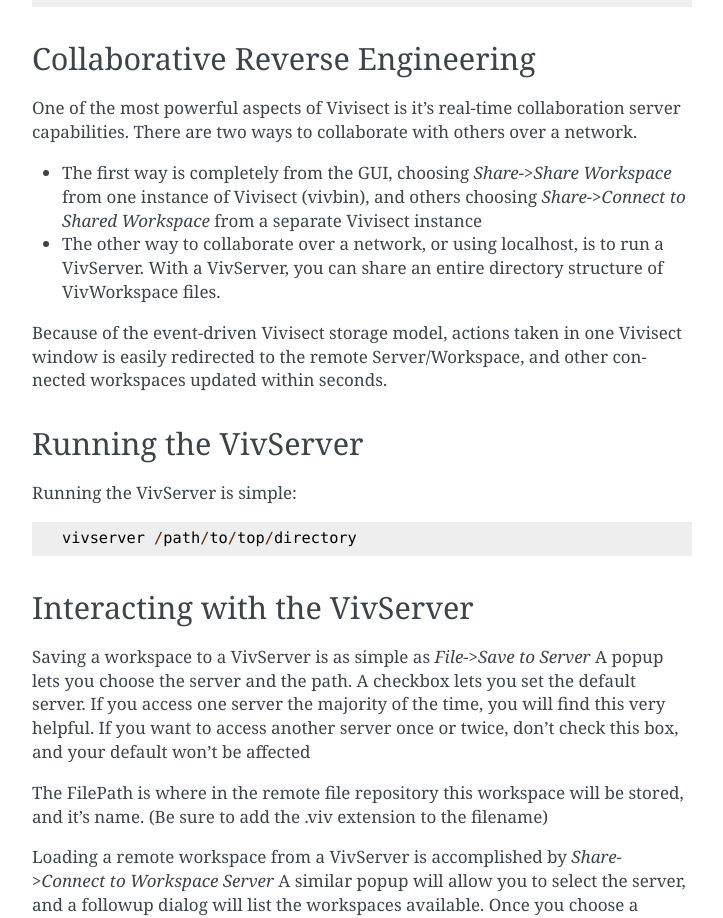
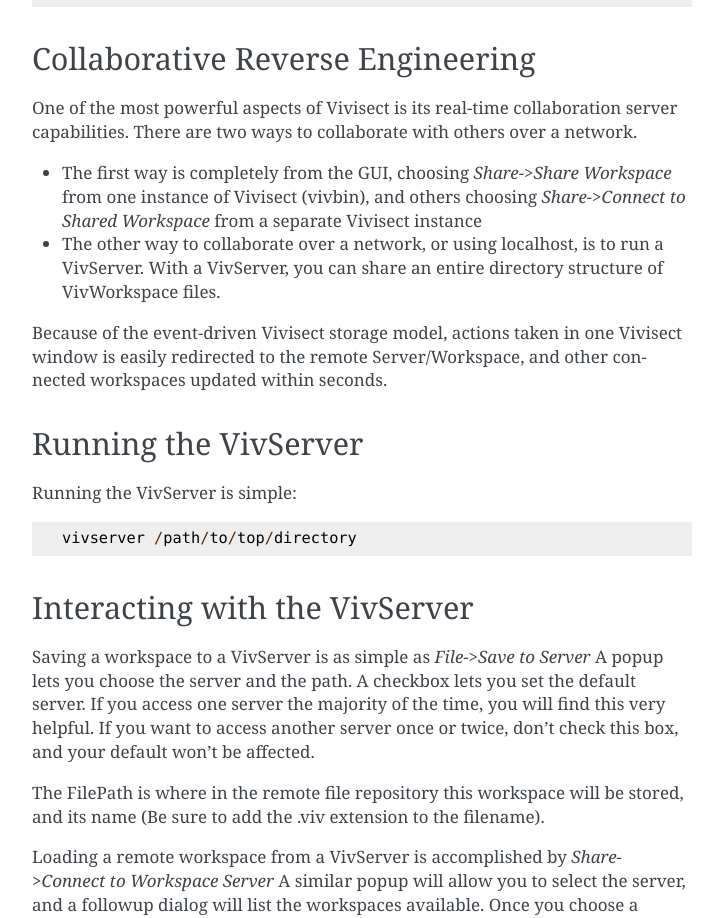
Before and after one commit to vivisect/vivisect, a Sphinx documentation site: the page built from docs/vivisect/quickstart.rst, in a window 1280 px wide and 1400 px high, scrolled down 1607 px. Shown: the part 164-1082 px from the top of the window, without its empty margins (388-1111 px from the left). Built offline with Sphinx 7.4.7, drawn with Linux system fonts in a browser that asks for light colours.

Commit message:
Apply suggestions from code review

```diff
--- a/docs/vivisect/quickstart.rst
+++ b/docs/vivisect/quickstart.rst
@@ -77,7 +77,7 @@
 Collaborative Reverse Engineering
 =================================
 
-One of the most powerful aspects of Vivisect is it's real-time collaboration server capabilities.  There are two ways to collaborate with others over a network.
+One of the most powerful aspects of Vivisect is its real-time collaboration server capabilities.  There are two ways to collaborate with others over a network.
 
 - The first way is completely from the GUI, choosing `Share->Share Workspace` from one instance of Vivisect (vivbin), and others choosing `Share->Connect to Shared Workspace` from a separate Vivisect instance
 
@@ -96,9 +96,9 @@
 ==============================
 
 Saving a workspace to a VivServer is as simple as `File->Save to Server`
-A popup lets you choose the server and the path.  A checkbox lets you set the default server.  If you access one server the majority of the time, you will find this very helpful.  If you want to access another server once or twice, don't check this box, and your default won't be affected
+A popup lets you choose the server and the path.  A checkbox lets you set the default server.  If you access one server the majority of the time, you will find this very helpful.  If you want to access another server once or twice, don't check this box, and your default won't be affected.
 
-The FilePath is where in the remote file repository this workspace will be stored, and it's name.  (Be sure to add the .viv extension to the filename)
+The FilePath is where in the remote file repository this workspace will be stored, and its name (Be sure to add the .viv extension to the filename).
 
 Loading a remote workspace from a VivServer is accomplished by `Share->Connect to Workspace Server`
 A similar popup will allow you to select the server, and a followup dialog will list the workspaces available.  Once you choose a workspace, the current Vivisect window will close and be replaced by a new window, connected to the remote workspace.
```
